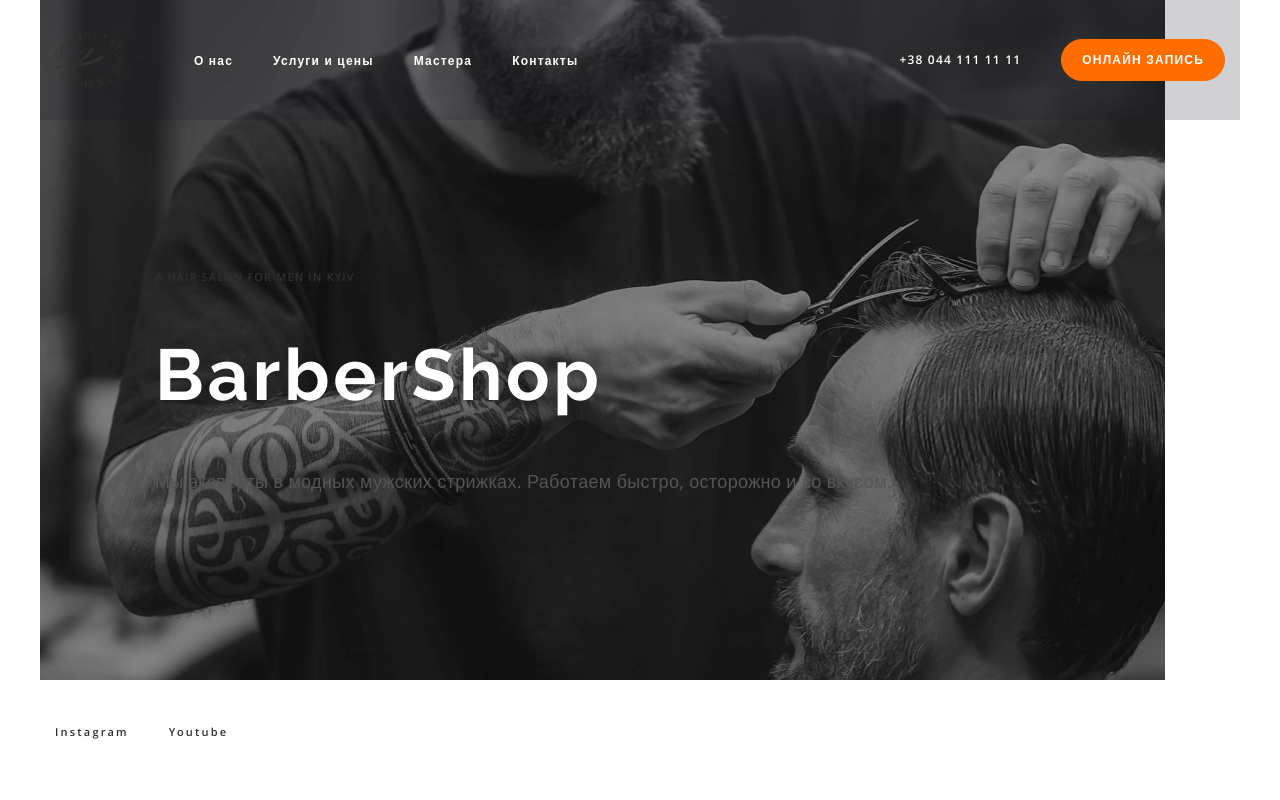
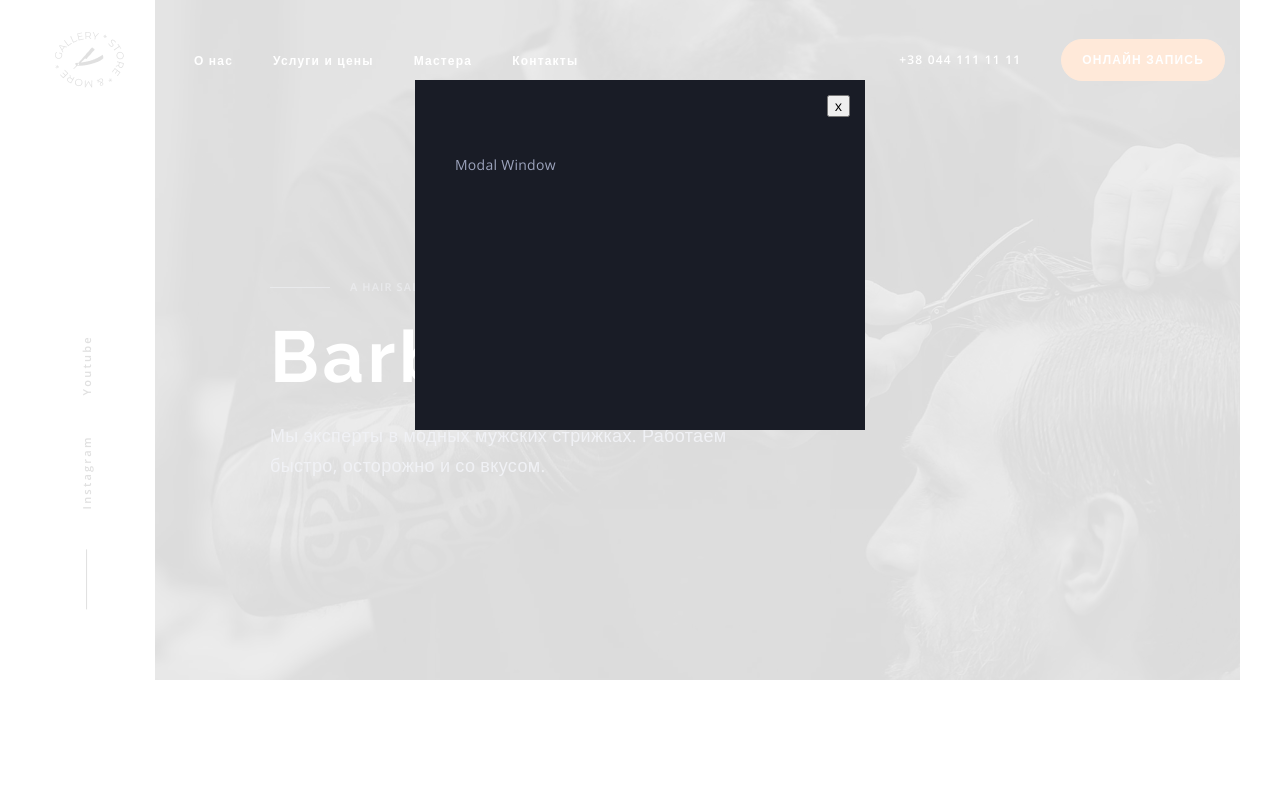
Before and after one commit to jclad/26online_practice, a plain HTML site: page index.html in a window 1280 px wide. Both pictures are taken after a click on the button "ОНЛАЙН ЗАПИСЬ". Shown: the top 800 px of the page. Drawn offline with nearby package versions, Linux system fonts and the light colour scheme.

Commit message:
position/animation/modal

```diff
--- a/css/style.css
+++ b/css/style.css
@@ -8,7 +8,7 @@
 
 /* FONTS */
 
-@font-face {
+/* @font-face {
   font-family: "Open Sans";
   src: url("../fonts/open_sans/opensans-regular-webfont.woff2") format("woff2"),
     url("../fonts/open_sans/opensans-regular-webfont.woff") format("woff");
@@ -22,7 +22,7 @@
     url("../fonts/open_sans/opensans-semibold-webfont.woff") format("woff");
   font-weight: 600;
   font-style: normal;
-}
+} */
 
 /* base */
 
@@ -48,6 +48,10 @@ img {
   display: block;
   max-width: 100%;
   height: auto;
+}
+
+.link {
+  transition: color 350ms;
 }
 
 .link:hover,
@@ -88,9 +92,13 @@ img {
   line-height: 1.18;
   letter-spacing: 0.05em;
   color: var(--white);
+  margin-top: 0;
+  margin-bottom: 20px;
 }
 
 .title-label {
+  display: inline-flex;
+  align-items: center;
   font-weight: 600;
   font-size: 11px;
   line-height: 1.36;
@@ -99,6 +107,10 @@ img {
   color: var(--dark-color);
   margin-top: 0;
   margin-bottom: 20px;
+}
+
+.title-label:before {
+  margin-right: 20px;
 }
 
 /* components */
@@ -122,11 +134,13 @@ img {
   border: 1px solid var(--accent-color);
   border-radius: 25px;
   padding: 12px 20px;
+  transition: background-color 0.3s;
 }
 
 .btn:hover,
 .btn:focus {
   background-color: var(--accent-color);
+  transition: background-color 0.5s;
 }
 
 .btn-dark {
@@ -157,6 +171,19 @@ img {
 .social-list {
   display: flex;
   align-items: center;
+}
+
+.social-list:before,
+.title-label:before {
+  content: "";
+  display: block;
+  width: 60px;
+  height: 1px;
+  background-color: var(--dark-color);
+}
+
+.social-item:first-child {
+  margin-left: 40px;
 }
 
 .social-item:not(:last-child) {
@@ -200,6 +227,7 @@ img {
   width: 20px;
   height: 20px;
   fill: var(--dark-color);
+  transition: fill 0.5s ease-out;
 }
 .orange-icon {
   justify-content: flex-start;
@@ -254,18 +282,20 @@ img {
   font-size: 18px;
   line-height: 1.667;
   letter-spacing: 0.02em;
+  margin-top: 0;
+  margin-bottom: 0;
 }
 
-.hero-header {
-  background-image: url(../images/hero/slider-img-3.jpg);
-  background-repeat: no-repeat;
-  background-position: top 0 right 115px;
+.header {
+  position: absolute;
+  top: 0;
+  left: 0;
+  right: 0;
 }
 
 .top-header {
   padding-top: 32px;
   padding-bottom: 32px;
-  background: #191c2633;
 }
 
 .top-header.flexbox {
@@ -284,9 +314,41 @@ img {
 }
 
 .hero {
-  padding-top: 150px;
+  color: var(--grey);
+}
+
+.hero .title-label {
+  color: rgba(157, 164, 189, 0.6);
+}
+
+.hero .title-label:before {
+  background-color: rgba(157, 164, 189, 0.6);
+}
+
+.hero .container {
+  display: flex;
+  background-image: url(../images/hero/slider-img-3.jpg);
+  background-repeat: no-repeat;
+  background-position: top 0 left 115px;
+}
+
+.hero-content {
+  max-width: 50%;
+  padding-top: 272px;
   padding-bottom: 206px;
-  padding-left: 100px;
+  padding-left: 115px;
+}
+
+.hero-sidebar {
+  display: flex;
+  justify-content: center;
+  align-items: flex-end;
+  width: 100px;
+  padding-bottom: 65px;
+}
+
+.hero-sidebar .social-list {
+  transform: rotate(-90deg) translate(50%, calc(50% - 30px));
 }
 
 .price {
@@ -416,3 +478,43 @@ img {
 .dark-bg .title-label {
   color: rgba(157, 164, 189, 0.6);
 }
+
+.backdrop.is-hidden {
+  opacity: 0;
+  visibility: hidden;
+  pointer-events: none;
+  transition: 300ms linear 0.7s;
+}
+
+.backdrop {
+  position: fixed;
+  top: 0;
+  left: 0;
+  width: 100%;
+  height: 100%;
+  background: rgba(255, 255, 255, 0.85);
+  overflow: auto;
+}
+
+.is-hidden .modal {
+  top: -100%;
+  transform: translateX(-50%) scale(0.1);
+}
+
+.modal {
+  position: absolute;
+  top: 10%;
+  left: 50%;
+  transform: translateX(-50%) scale(1);
+  width: 100%;
+  max-width: 450px;
+  min-height: 350px;
+  padding: 60px 40px;
+  transition: all 0.5s;
+}
+
+.btn-close {
+  position: absolute;
+  top: 15px;
+  right: 15px;
+}
--- a/index.html
+++ b/index.html
@@ -5,12 +5,13 @@
     <meta name="viewport" content="width=device-width, initial-scale=1.0" />
     <meta http-equiv="X-UA-Compatible" content="ie=edge" />
     <title>BarberShop</title>
+    <link href="https://fonts.googleapis.com/css2?family=Open+Sans:wght@400;600&display=swap" rel="stylesheet" />
     <link href="https://fonts.googleapis.com/css2?family=Raleway:wght@700&display=swap" rel="stylesheet" />
     <link rel="stylesheet" href="./css/normalize.css" />
     <link rel="stylesheet" href="./css/style.css" />
   </head>
   <body>
-    <header class="hero-header">
+    <header class="header">
       <div class="top-header container flexbox">
         <nav class="navigation">
           <a href="./" class="logo"><img src="./images/logo.png" alt="Логотип BarberShop"/></a>
@@ -22,25 +23,28 @@
           </ul>
         </nav>
         <a href="tel:+380441111111" class="link phone-link">+38 044 111 11 11</a>
-        <button class="btn">Онлайн запись</button>
+        <button class="btn" data-modal-open>Онлайн запись</button>
       </div>
-
+    </header>
+    <section class="hero">
       <div class="container">
-        <section class="hero">
+        <div class="hero-sidebar">
+          <ul class="list social-list">
+            <li class="social-item">
+              <a href="#" class="link social-link" target="_blank" rel="noopener noreferrer" aria-label="ссылка на Инстаграм">Instagram</a>
+            </li>
+            <li class="social-item">
+              <a href="#" class="link social-link" target="_blank" rel="noopener noreferrer" aria-label="ссылка на Ютуб">Youtube</a>
+            </li>
+          </ul>
+        </div>
+        <section class="hero-content">
           <p class="title-label">A hair salon for men in Kyiv</p>
           <h1 class="page-title">BarberShop</h1>
           <p class="section-description">Мы эксперты в модных мужских стрижках. Работаем быстро, осторожно и со вкусом.</p>
         </section>
-        <ul class="list social-list">
-          <li class="social-item">
-            <a href="#" class="link social-link" target="_blank" rel="noopener noreferrer" aria-label="ссылка на Инстаграм">Instagram</a>
-          </li>
-          <li class="social-item">
-            <a href="#" class="link social-link" target="_blank" rel="noopener noreferrer" aria-label="ссылка на Ютуб">Youtube</a>
-          </li>
-        </ul>
       </div>
-    </header>
+    </section>
     <section class="section about-us">
       <div class="container flexbox">
         <ul class="list flexbox content-box">
@@ -119,7 +123,7 @@
             <img src="./images/team/img1.jpg" width="370" height="346" alt="барбер Джон Смит" />
             <h3 class="member-name" lang="en">John Smith</h3>
             <p class="member-position" lang="en">Extreme Barber</p>
-            <ul class="list social-icon-list orange-icon">
+            <ul class="list social-icon-list">
               <li class="social-icon-item">
                 <a class="social-icon-link" href="https://www.instagram.com/" target="_blank" rel="noopener noreferrer" aria-label="ссылка Инстаграм">
                   <svg class="social-icon">
@@ -232,14 +236,6 @@
           <li class="gallery-item"><img src="./images/gallery/img2.jpg" width="270" height="360" alt="услуги барбера" /></li>
           <li class="gallery-item"><img src="./images/gallery/img3.jpg" width="270" height="360" alt="модная мужская стрижка " /></li>
           <li class="gallery-item"><img src="./images/gallery/img4.jpg" width="270" height="360" alt="бритье опасной бритвой" /></li>
-          <li class="gallery-item"><img src="./images/gallery/img1.jpg" width="270" height="360" alt="современная мужская стрижка" /></li>
-          <li class="gallery-item"><img src="./images/gallery/img2.jpg" width="270" height="360" alt="услуги барбера" /></li>
-          <li class="gallery-item"><img src="./images/gallery/img3.jpg" width="270" height="360" alt="модная мужская стрижка " /></li>
-          <li class="gallery-item"><img src="./images/gallery/img4.jpg" width="270" height="360" alt="бритье опасной бритвой" /></li>
-          <li class="gallery-item"><img src="./images/gallery/img1.jpg" width="270" height="360" alt="современная мужская стрижка" /></li>
-          <li class="gallery-item"><img src="./images/gallery/img2.jpg" width="270" height="360" alt="услуги барбера" /></li>
-          <li class="gallery-item"><img src="./images/gallery/img3.jpg" width="270" height="360" alt="модная мужская стрижка " /></li>
-          <li class="gallery-item"><img src="./images/gallery/img4.jpg" width="270" height="360" alt="бритье опасной бритвой" /></li>
         </ul>
       </div>
     </section>
@@ -287,15 +283,12 @@
         </div>
       </div>
     </footer>
-
-    <svg class="icon">
-      <use href="./images/icons/sprite.svg#mail"></use>
-    </svg>
-    <svg class="icon">
-      <use href="./images/icons/sprite.svg#map-pin"></use>
-    </svg>
-    <svg class="icon">
-      <use href="./images/icons/sprite.svg#phone"></use>
-    </svg>
+    <div class="backdrop is-hidden" data-modal>
+      <div class="modal dark-bg">
+        <button class="btn-close" data-modal-close>x</button>
+        <p>Modal Window</p>
+      </div>
+    </div>
+    <script src="./js/script.js"></script>
   </body>
 </html>
--- /dev/null
+++ b/js/script.js
@@ -0,0 +1,14 @@
+;(() => {
+  const refs = {
+    openModalBtn: document.querySelector("[data-modal-open]"),
+    closeModalBtn: document.querySelector("[data-modal-close]"),
+    modal: document.querySelector("[data-modal]")
+  }
+
+  refs.openModalBtn.addEventListener("click", toggleModal)
+  refs.closeModalBtn.addEventListener("click", toggleModal)
+
+  function toggleModal() {
+    refs.modal.classList.toggle("is-hidden")
+  }
+})()
```
Also changed, not shown: images/team/img1@2x.jpg (added).
